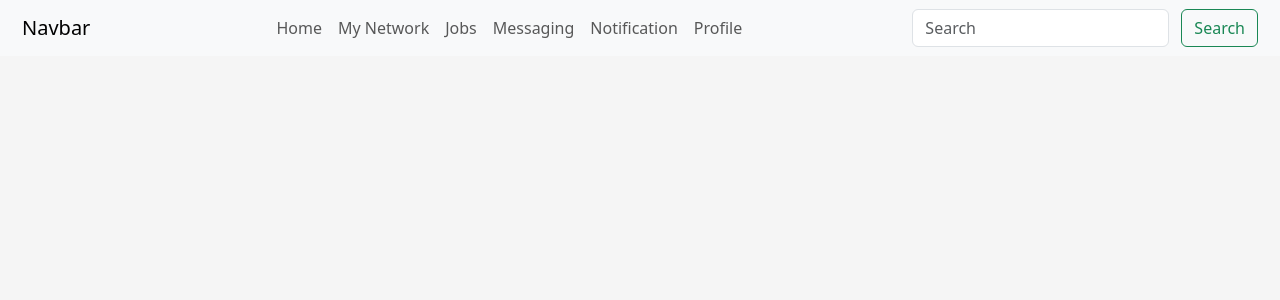
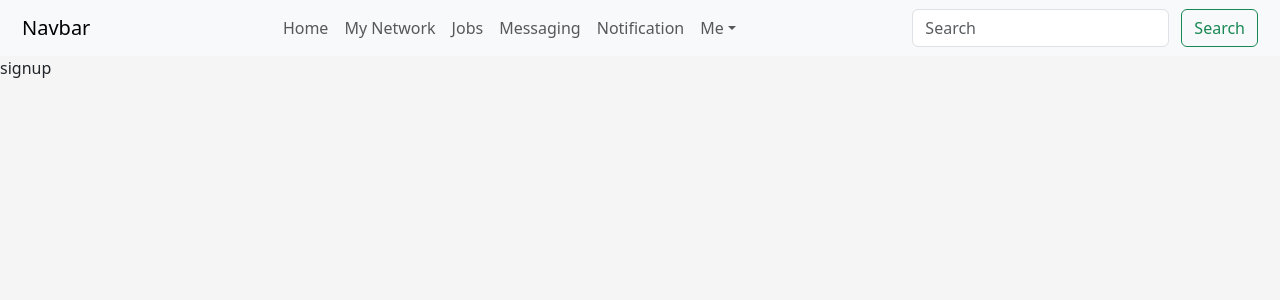
Before and after one commit to sarthaksharma52/SportIn, a React (Vite) app in the folder client/: page /signup in a window 1280 px wide. Shown: the top 300 px of the page. Built offline with nearby package versions, Linux system fonts and the light colour scheme.

Commit message:
use demo post data to check post component

```diff
--- a/client/Components/Home.jsx
+++ b/client/Components/Home.jsx
@@ -3,9 +3,18 @@ import Post from './Post'
 import '../css/Home.css'
 
 function Home() {
+
+  const demoPostData = {
+    userProfile: "https://randomuser.me/api/portraits/men/1.jpg",  // User profile image URL
+    userName: "John Doe",  // Username
+    userPostImg: "https://via.placeholder.com/600x300",  // Post image URL
+    postTitle: "Exciting Day at the Beach!",  // Title of the post
+    postContent: "Had an amazing time at the beach today! Perfect weather and fun activities with friends.",  // Content of the post
+  };
+
   return (
     <div className='home'>
-      <Post/>
+      <Post post={demoPostData}/>
     </div>
   )
 }
--- a/client/Components/Navbar.jsx
+++ b/client/Components/Navbar.jsx
@@ -1,6 +1,8 @@
 import React, { useState } from 'react';
 import { Link, NavLink } from 'react-router-dom';
 import '../css/Navbar.css';
+import 'bootstrap/dist/js/bootstrap.bundle.min.js';
+
 
 function Navbar() {
   const [isOpen, setIsOpen] = useState(false);
@@ -24,7 +26,7 @@ function Navbar() {
         <ul className="navbar-nav ms-auto mt-2 mt-lg-0">
           <li className="nav-item">
             <NavLink className="nav-link" to="/" end>
-              Home <span className="sr-only"></span>
+              Home
             </NavLink>
           </li>
           <li className="nav-item">
@@ -39,15 +41,47 @@ function Navbar() {
           <li className="nav-item">
             <NavLink className="nav-link" to="/notification">Notification</NavLink>
           </li>
-          <li className="nav-item">
-            <NavLink className="nav-link" to="/profile">Profile</NavLink>
+          <li className="nav-item dropdown">
+            <a
+              className="nav-link dropdown-toggle"
+              role="button"
+              data-bs-toggle="dropdown"
+              aria-expanded="false"
+            >
+              Me
+            </a>
+            <ul className="dropdown-menu">
+              <li>
+                <NavLink className="dropdown-item" to="/signup">
+                  Sign Up
+                </NavLink>
+              </li>
+              <li>
+                <NavLink className="dropdown-item" to="/signin">
+                  Sign In
+                </NavLink>
+              </li>
+              <li>
+                <hr className="dropdown-divider" />
+              </li>
+              <li>
+                <NavLink className="dropdown-item" to="/profile">
+                  Profile
+                </NavLink>
+              </li>
+            </ul>
           </li>
         </ul>
 
-        {/* Align the search form to the right */}
         <form className="form-inline my-2 my-lg-0 ml-auto left-nav">
-          <input className="search form-control mr-sm-2" type="search" placeholder="Search" />
-          <button className="btn btn-outline-success my-2 my-sm-0" type="submit">Search</button>
+          <input
+            className="search form-control mr-sm-2"
+            type="search"
+            placeholder="Search"
+          />
+          <button className="btn btn-outline-success my-2 my-sm-0" type="submit">
+            Search
+          </button>
         </form>
       </div>
     </nav>
--- a/client/Components/Post.jsx
+++ b/client/Components/Post.jsx
@@ -12,23 +12,22 @@ const Post = ({post}) => {
     <>
       <div className="card cardFrame">
         <div className='userDetail'>
-          <img src="post.userProfile" alt="user profile picture" />
-          <h6>post.userName</h6>
+          <img src={post.userProfile} alt="user profile picture" />
+          <h6>{post.userName}</h6>
         </div>
         <hr />
-        <img src="post.userPostImg" className="card-img-top" alt="user uploded img" />
+        <img src={post.userPostImg} className="card-img-top" alt="user uploded img" />
         <hr />
         <div className="card-body">
-          <h5 className="card-title">Card title</h5>
+          <h5 className="card-title">{post.postTitle}</h5>
           <p className="card-text">
-            Some quick example text to build on the card title and make up the
-            bulk of the card's content.
+            {post.postContent}
           </p>
         </div>
         <ul className="list-group list-group-flush">
           <li className="list-group-item">{like} like</li>
         </ul>
-        <div className="card-body">
+        <div className="card-body like-comment">
           <button onClick={likefn}>
             like
           </button>
--- /dev/null
+++ b/client/Components/SignIn.jsx
@@ -0,0 +1,11 @@
+import React from 'react'
+
+const SignIn = () => {
+  return (
+    <div>
+
+    </div>
+  )
+}
+
+export default SignIn
--- /dev/null
+++ b/client/Components/SignUp.jsx
@@ -0,0 +1,11 @@
+import React from 'react'
+
+const SignUp = () => {
+  return (
+    <div>
+      signup
+    </div>
+  )
+}
+
+export default SignUp
--- a/client/css/Post.css
+++ b/client/css/Post.css
@@ -13,7 +13,7 @@ body {
     justify-content: space-between;
     padding: 0.8rem;
   }
-  .card-body{
+  .like-comment{
     display: flex;
     justify-content: space-around;
   }
--- a/client/src/App.jsx
+++ b/client/src/App.jsx
@@ -7,7 +7,9 @@ import Jobs from '../Components/Jobs';
 import Messaging from '../Components/Messaging';
 import Notification from '../Components/Notification';
 import Profile from '../Components/Profile';
-import Post from '../Components/Post';
+// import Post from '../Components/Post';
+import SignUp from '../Components/SignUp';
+import SignIn from '../Components/SignIn';
 
 function App() {
 
@@ -21,6 +23,8 @@ function App() {
                 <Route path="/messaging" element={<Messaging />} />
                 <Route path="/notification" element={<Notification />} />
                 <Route path="/profile" element={<Profile />} />
+                <Route path="/signup" element={<SignUp />} />
+                <Route path="/signin" element={<SignIn />} />
             </Routes>
     </>
   )
```
